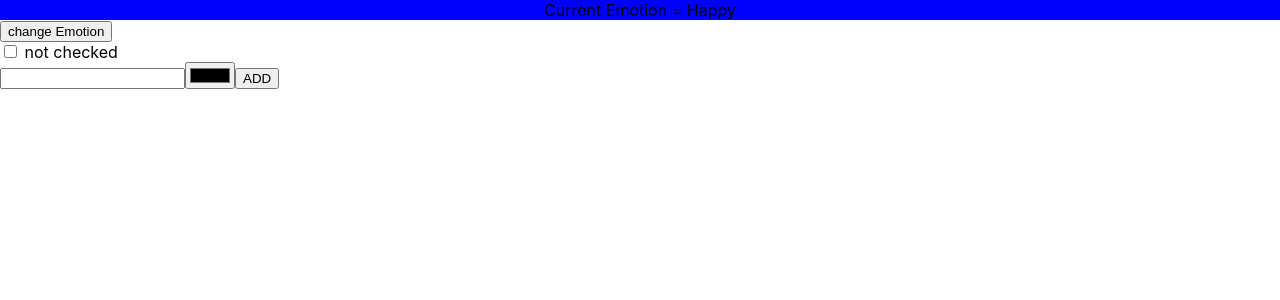
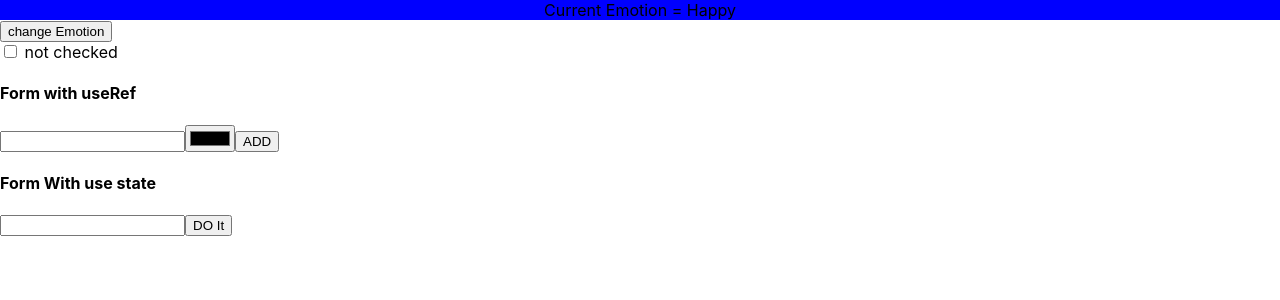
Before and after one commit to kamran-hassan/learning-react, a React (Create React App) app in the folder react-app/: page / in a window 1280 px wide. Shown: the top 300 px of the page. Built offline with nearby package versions, Linux system fonts and the light colour scheme.

Commit message:
form using useState but it has an error of A component is changing an uncontrolled input of type text to be controlled error in ReactJS

```diff
--- a/react-app/src/App.js
+++ b/react-app/src/App.js
@@ -1,6 +1,7 @@
 import './App.css';
 import { useState, useEffect } from "react";
 import Form from './Form'
+import FormuseState from './FormuseState';
 
 function App( {library}) {    // this is called destructing
   const [emotion, setEmotion] = useState("Happy");
@@ -30,9 +31,9 @@ function App( {library}) {    // this is called destructing
       <label> {checked ? "checked" : "not checked"}</label>
     </div>
 
-    <div>
-      <Form />
-    </div>
+    <Form />
+
+    <FormuseState />
 
     </div>
   );
--- a/react-app/src/Form.js
+++ b/react-app/src/Form.js
@@ -17,11 +17,14 @@ function Form() {
     }
 
     return (
+            <div>
+            <h4> Form with useRef</h4>
             <form onSubmit={submit}>
                 <input ref = {colorname} type = "text" />
                 <input ref = {colorhex} type= "color" />
                 <button>ADD</button>
             </form>
+            </div>
     );
 };
 
--- /dev/null
+++ b/react-app/src/FormuseState.js
@@ -0,0 +1,23 @@
+import { useState } from "react";
+
+function FormuseState() {
+
+    const [initionalUal, setVal] = useState("");
+
+    const submit = (e) => {
+        e.preventDefault();
+        alert(initionalUal)
+        initionalUal="";
+        // console.log(document.getElementById("inp").value); we will not be doing like this
+    }
+
+    return (
+        <form onSubmit={submit}>
+            <h4> Form With use state </h4>
+            <input value ={initionalUal} onChange={(event) => {setVal(event.target.value)}} type="text"/>
+            <button> DO It</button>
+        </form>
+    );
+};
+
+export default FormuseState;
```
